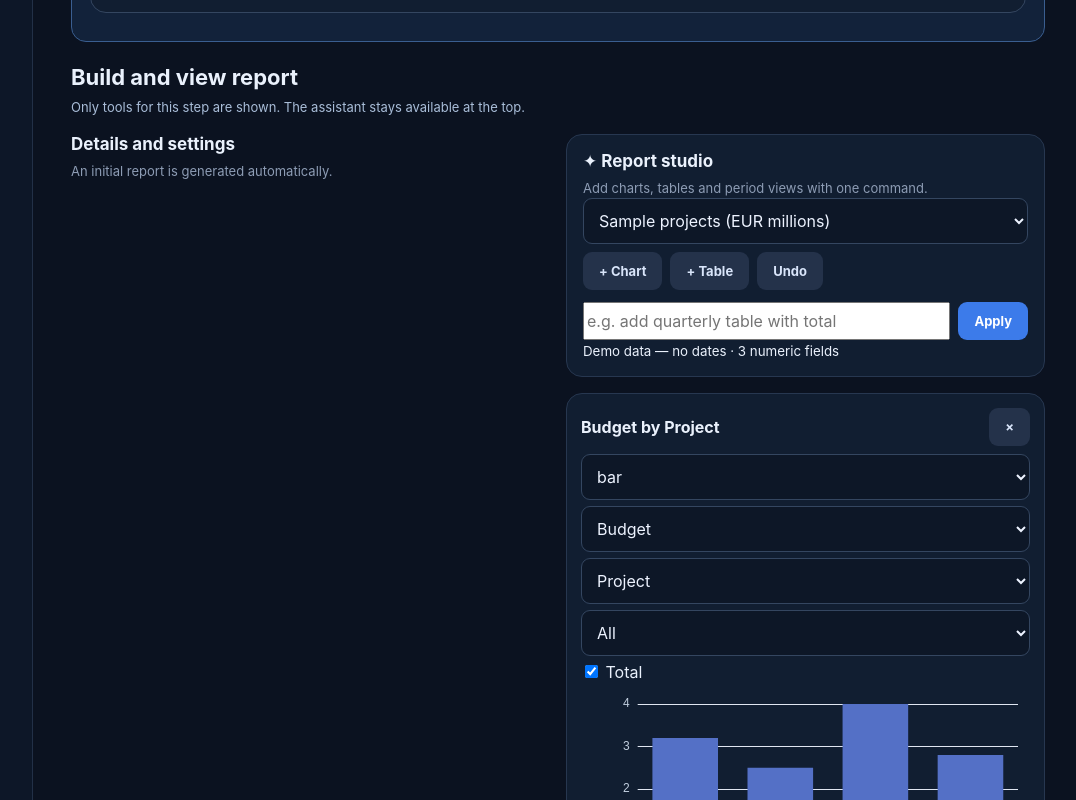
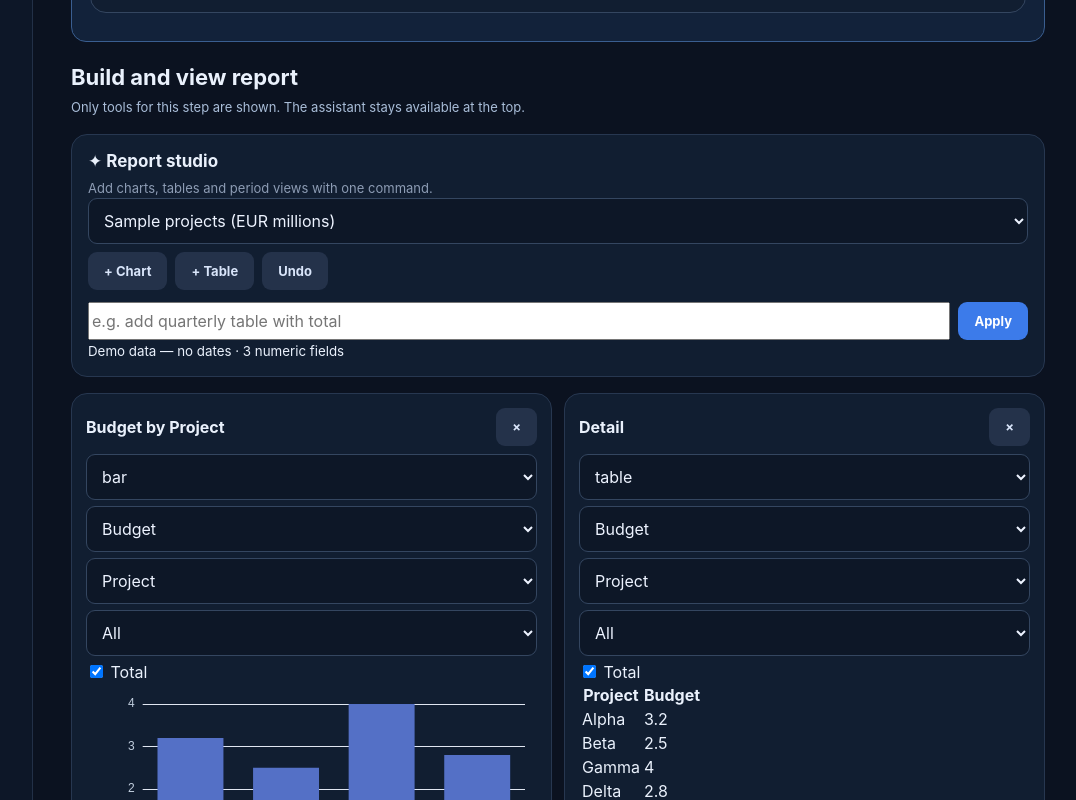
Before and after one commit to arvinazizian/ControlAI, a React (Vite) app: page / in a window 1280 px wide. Shown: the part 900-1700 px from the top of the page, without its empty margins (197-1273 px from the left). Built offline with nearby package versions, Linux system fonts and the light colour scheme.

Commit message:
fix: preserve visuals between studio and clean report tabs

```diff
--- a/src/App.tsx
+++ b/src/App.tsx
@@ -142,8 +142,7 @@ export default function App() {
     </section>}
     <div className="workspace-stage">
       {tab!=="preview"&&<div className="stage-heading"><h2>{tab==="sources"?(language==="fa"?"ورود و آماده‌سازی داده":"Import and prepare data"):tab==="data"?(language==="fa"?"بررسی و ویرایش داده":"Explore and edit data"):tab==="relationships"?(language==="fa"?"مدل و ارتباط جدول‌ها":"Model and relationships"):tab==="report"?(language==="fa"?"طراحی و نمایش گزارش":"Build and view report"):(language==="fa"?"تنظیمات و ابزارهای پیشرفته":"Settings and advanced tools")}</h2><p>{language==="fa"?"فقط ابزارهای مربوط به این مرحله نمایش داده می‌شوند. راهنمای هوشمند همیشه از بالای صفحه در دسترس است.":"Only tools for this step are shown. The assistant stays available at the top."}</p></div>}
-      {tab==="preview"&&<SmartReport datasets={reportDatasets} language={language} reportOnly/>}
-    {tab==="report"&&<div style={{display:"grid",gridTemplateColumns:"repeat(auto-fit,minmax(min(100%,340px),1fr))",gap:16,alignItems:"start"}}><div><h2>{language==="fa"?"جزئیات و تنظیمات":"Details and settings"}</h2><p>{language==="fa"?"گزارش اولیه خودکار ساخته شده؛ برای تغییر، تنظیمات یا دستیار را به‌کار ببر.":"An initial report is generated automatically."}</p></div><SmartReport datasets={reportDatasets} language={language}/></div>}
+      {(tab==="preview"||tab==="report")&&<SmartReport datasets={reportDatasets} language={language} reportOnly={tab==="preview"}/>}
     <div style={{display:tab==="sources"?"block":"none"}}><MultiSourceWorkspace language={language} onDatasets={next=>{setApprovedRelationships({});setImportedDatasets(old=>[...old,...next]);}}/><ReportReadiness language={language} datasets={importedDatasets} answers={conversation}/></div>
       <div style={{display:tab==="data"?"block":"none"}}><DataWorkbench language={language} datasets={importedDatasets} onChange={next=>{setApprovedRelationships({});setImportedDatasets(next);}}/><DataDecisionStudio language={language} datasets={importedDatasets}/></div>
       <div style={{display:tab==="relationships"?"block":"none"}}><BridgeAssistant language={language} datasets={importedDatasets} experience={experience}/><RelationshipReview language={language} datasets={importedDatasets} approved={approvedRelationships} onApprovedChange={setApprovedRelationships}/></div>
```
